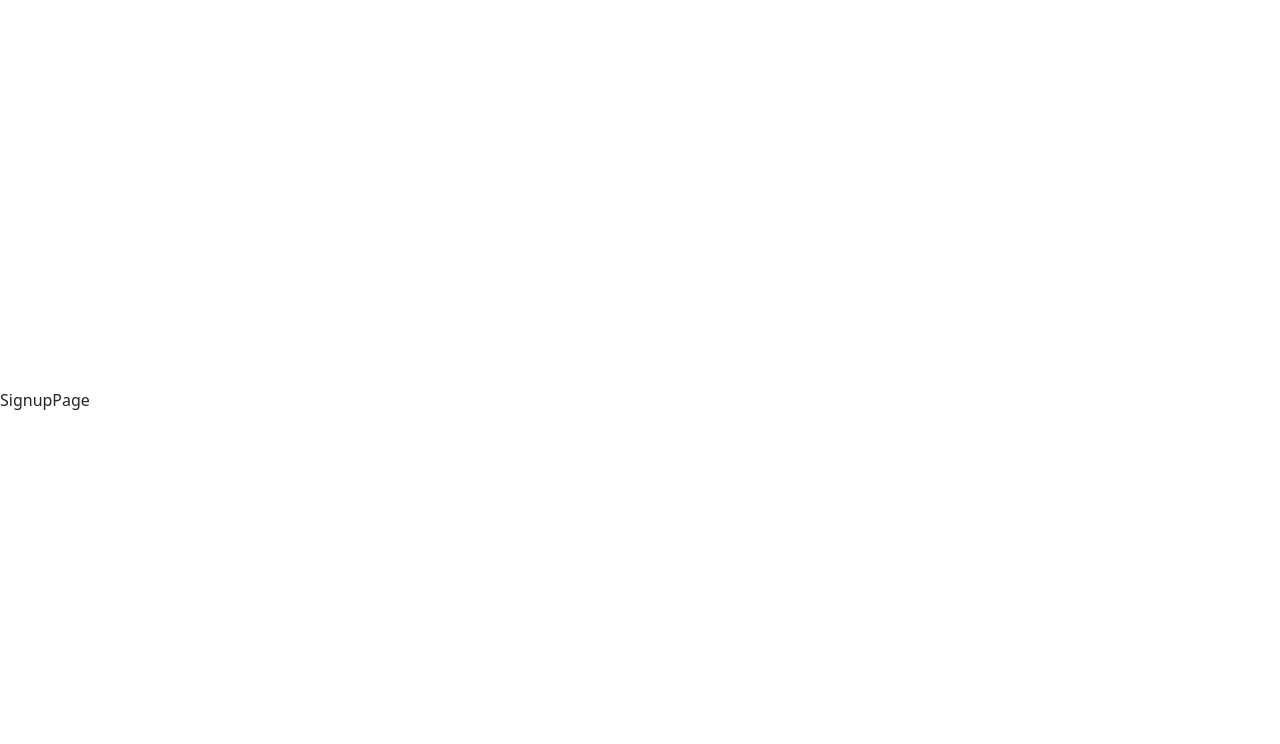
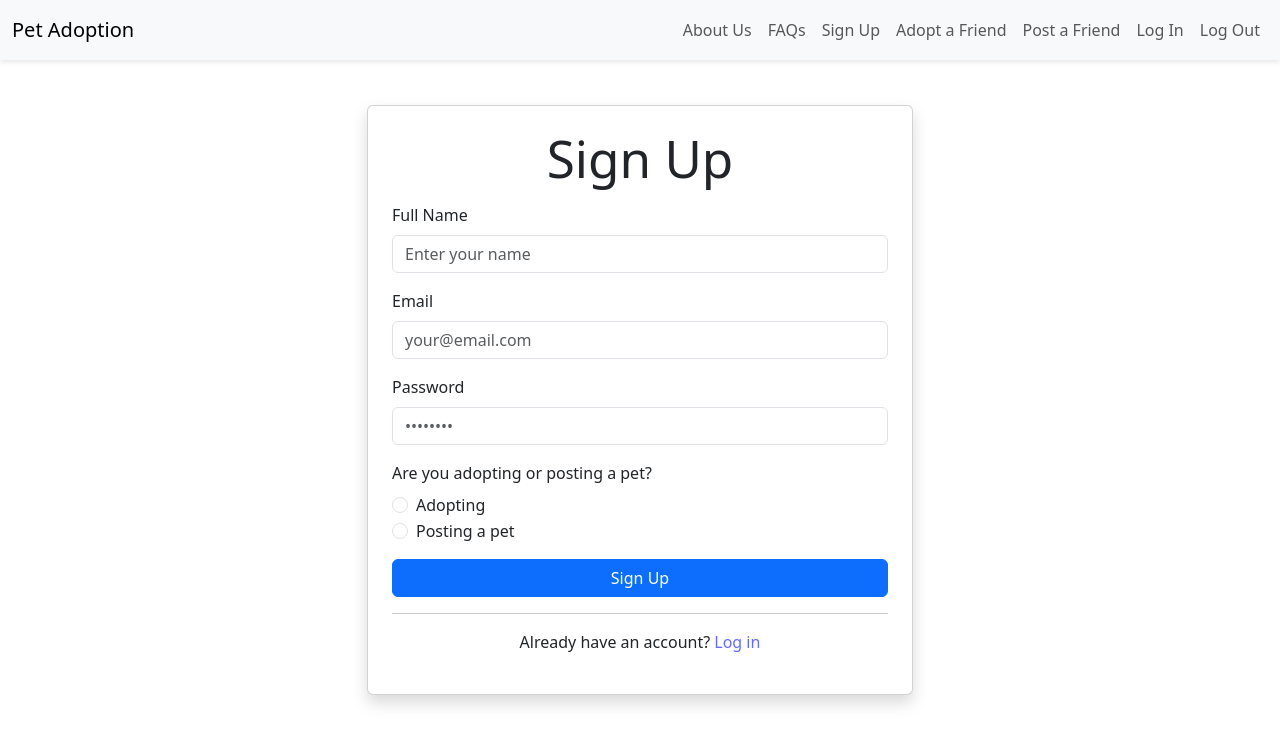
Before and after one commit to victorialamelo/pet-adoption, a React (Vite) app in the folder adoption/client/: page /signup in a window 1280 px wide. Shown: the top 744 px of the page. Built offline with nearby package versions, Linux system fonts and the light colour scheme.

Commit message:
login and sign in page setup complete

```diff
--- a/adoption/client/src/pages/LoginPage.jsx
+++ b/adoption/client/src/pages/LoginPage.jsx
@@ -1,7 +1,88 @@
 import React from 'react'
+import { useState } from "react";
+import { Link } from 'react-router-dom'
+import NavBar from '../components/NavBar'
 
 export default function LoginPage() {
-  return (
-    <div>LoginPage</div>
-  )
-}
+    const [emailError, setEmailError] = useState(false);
+    const [emailErrorMessage, setEmailErrorMessage] = useState('');
+    const [passwordError, setPasswordError] = useState(false);
+    const [passwordErrorMessage, setPasswordErrorMessage] = useState('');
+
+
+  const handleSubmit = async (event) => {
+    event.preventDefault();
+
+    if (!validateInputs(event)) {
+      return;
+    }
+
+    console.log("handleSubmit Login");
+  };
+
+  const validateInputs = (event) => {
+    event.preventDefault();
+    const email = document.getElementById('email');
+    const password = document.getElementById('password');
+
+    let isValid = true;
+
+    if (!email.value || !/\S+@\S+\.\S+/.test(email.value)) {
+      setEmailError(true);
+      setEmailErrorMessage('Please enter a valid email address.');
+      isValid = false;
+    } else {
+      setEmailError(false);
+      setEmailErrorMessage('');
+    }
+
+    if (!password.value || password.value.length < 6) {
+      setPasswordError(true);
+      setPasswordErrorMessage('Password must be at least 6 characters long.');
+      isValid = false;
+    } else {
+      setPasswordError(false);
+      setPasswordErrorMessage('');
+    }
+
+    return isValid;
+  };
+
+    return (
+      <>
+        <NavBar />
+        <div className="container my-5">
+          <div className="row justify-content-center">
+            <div className="col-md-6">
+              <div className="card shadow p-4">
+                <h1 className="text-center mb-3">Welcome Back!</h1>
+                <form onSubmit={handleSubmit}>
+
+                  {/* Email */}
+                  <div className="mb-3">
+                    <label htmlFor="email" className="form-label">Email</label>
+                    <input type="email" id="email" name="email" className="form-control" placeholder="your@email.com" />
+                    {emailError && <p className="error-message">{emailErrorMessage}</p>}
+                  </div>
+
+                  {/* Password */}
+                  <div className="mb-3">
+                    <label htmlFor="password" className="form-label">Password</label>
+                    <input type="password" id="password" name="password" className="form-control" placeholder="••••••••" />
+                    {passwordError && <p className="error-message">{passwordErrorMessage}</p>}
+                  </div>
+
+                  {/* Submit Button */}
+                  <button type="submit" className="btn btn-primary w-100">Login</button>
+                </form>
+                <hr />
+                <p>Don't have an account yet? Click here to <Link className="signup" to="/signup">Sign Up</Link>
+
+                </p>
+              </div>
+            </div>
+          </div>
+        </div>
+      </>
+    );
+  };
--- a/adoption/client/src/pages/SignupPage.jsx
+++ b/adoption/client/src/pages/SignupPage.jsx
@@ -1,7 +1,181 @@
 import React from 'react'
+import { useState } from "react";
+import NavBar from '../components/NavBar'
 
 export default function SignupPage() {
-  return (
-    <div>SignupPage</div>
-  )
-}
+  const [emailError, setEmailError] = useState(false);
+  const [emailErrorMessage, setEmailErrorMessage] = useState('');
+  const [passwordError, setPasswordError] = useState(false);
+  const [passwordErrorMessage, setPasswordErrorMessage] = useState('');
+  const [nameError, setNameError] = useState(false);
+  const [nameErrorMessage, setNameErrorMessage] = useState('');
+  const [role, setRole] = useState(""); // "adopting" or "posting"
+  const [shelterName, setShelterName] = useState("");
+
+  const handleRoleChange = (e) => {
+    setRole(e.target.value);
+  };
+
+
+  const handleSubmit = async (event) => {
+    event.preventDefault();
+
+    if (!validateInputs(event)) {
+      return;
+    }
+
+    console.log("handleSubmit Sign Up");
+    // const data = new FormData(event.currentTarget);
+    // const userData = {
+    //   name: data.get('name'),
+    //   username: data.get('email'),
+    //   password: data.get('password'),
+    // };
+
+    // const credentials = {
+    //   username: data.get('email'),
+    //   password: data.get('password'),
+    // };
+
+    // try {
+    //   const response = await axios.post("/api/auth/register", userData, {
+    //     headers: {
+    //       "Content-Type": "application/json",
+    //     },
+    //   });
+
+    //   if (response.status === 200) {
+    //     localStorage.setItem("token", response.data.token);
+    //     auth.login(credentials);
+    //   } else {
+    //     alert("Error: " + response.data.message);
+    //   }
+    // } catch (error) {
+    //   console.error("Error during registration:", error);
+    // }
+  };
+
+  const validateInputs = (event) => {
+    event.preventDefault();
+    const email = document.getElementById('email');
+    const password = document.getElementById('password');
+    const name = document.getElementById('name');
+
+    let isValid = true;
+
+    if (!email.value || !/\S+@\S+\.\S+/.test(email.value)) {
+      setEmailError(true);
+      setEmailErrorMessage('Please enter a valid email address.');
+      isValid = false;
+    } else {
+      setEmailError(false);
+      setEmailErrorMessage('');
+    }
+
+    if (!password.value || password.value.length < 6) {
+      setPasswordError(true);
+      setPasswordErrorMessage('Password must be at least 6 characters long.');
+      isValid = false;
+    } else {
+      setPasswordError(false);
+      setPasswordErrorMessage('');
+    }
+
+    if (!name.value || name.value.length < 1) {
+      setNameError(true);
+      setNameErrorMessage('Name is required.');
+      isValid = false;
+    } else {
+      setNameError(false);
+      setNameErrorMessage('');
+    }
+
+    return isValid;
+  };
+
+    return (
+      <>
+        <NavBar />
+        <div className="container my-5">
+          <div className="row justify-content-center">
+            <div className="col-md-6">
+              <div className="card shadow p-4">
+                <h1 className="text-center mb-3">Sign Up</h1>
+                <form onSubmit={handleSubmit}>
+                  {/* Full Name */}
+                  <div className="mb-3">
+                    <label htmlFor="name" className="form-label">Full Name</label>
+                    <input type="text" id="name" name="name" className="form-control" placeholder="Enter your name" />
+                    {nameError && <p className="error-message">{nameErrorMessage}</p>}
+                  </div>
+
+                  {/* Email */}
+                  <div className="mb-3">
+                    <label htmlFor="email" className="form-label">Email</label>
+                    <input type="email" id="email" name="email" className="form-control" placeholder="your@email.com" />
+                    {emailError && <p className="error-message">{emailErrorMessage}</p>}
+                  </div>
+
+                  {/* Password */}
+                  <div className="mb-3">
+                    <label htmlFor="password" className="form-label">Password</label>
+                    <input type="password" id="password" name="password" className="form-control" placeholder="••••••••" />
+                    {passwordError && <p className="error-message">{passwordErrorMessage}</p>}
+                  </div>
+
+                  {/* Are they adopting or posting? */}
+                  <div className="mb-3">
+                    <label className="form-label">Are you adopting or posting a pet?</label>
+                    <div className="form-check">
+                      <input
+                        type="radio"
+                        id="adopting"
+                        name="role"
+                        value="adopting"
+                        className="form-check-input"
+                        onChange={handleRoleChange}
+                      />
+                      <label htmlFor="adopting" className="form-check-label">Adopting</label>
+                    </div>
+                    <div className="form-check">
+                      <input
+                        type="radio"
+                        id="posting"
+                        name="role"
+                        value="posting"
+                        className="form-check-input"
+                        onChange={handleRoleChange}
+                      />
+                      <label htmlFor="posting" className="form-check-label">Posting a pet</label>
+                    </div>
+                  </div>
+
+                  {/* Shelter/Organization Name (Only if posting a pet) */}
+                  {role === "posting" && (
+                    <div className="mb-3">
+                      <label htmlFor="shelter" className="form-label">Shelter/Organization Name (Optional)</label>
+                      <input
+                        type="text"
+                        id="shelter"
+                        name="shelter"
+                        className="form-control"
+                        placeholder="Enter shelter name (if applicable)"
+                        value={shelterName}
+                        onChange={(e) => setShelterName(e.target.value)}
+                      />
+                    </div>
+                  )}
+
+                  {/* Submit Button */}
+                  <button type="submit" className="btn btn-primary w-100">Sign Up</button>
+                </form>
+
+                <hr />
+                <p className="text-center">Already have an account? <a href="/Login" className="text-decoration-none">Log in</a></p>
+              </div>
+            </div>
+          </div>
+        </div>
+      </>
+    );
+  };
```
